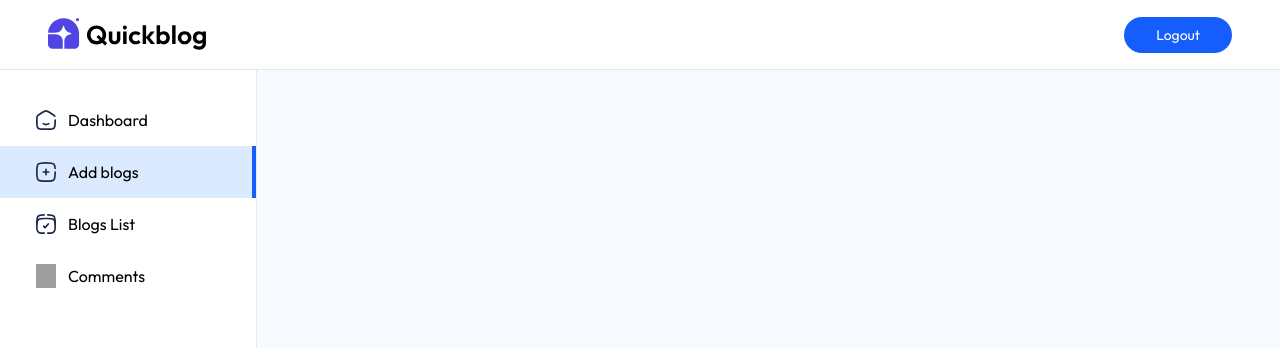
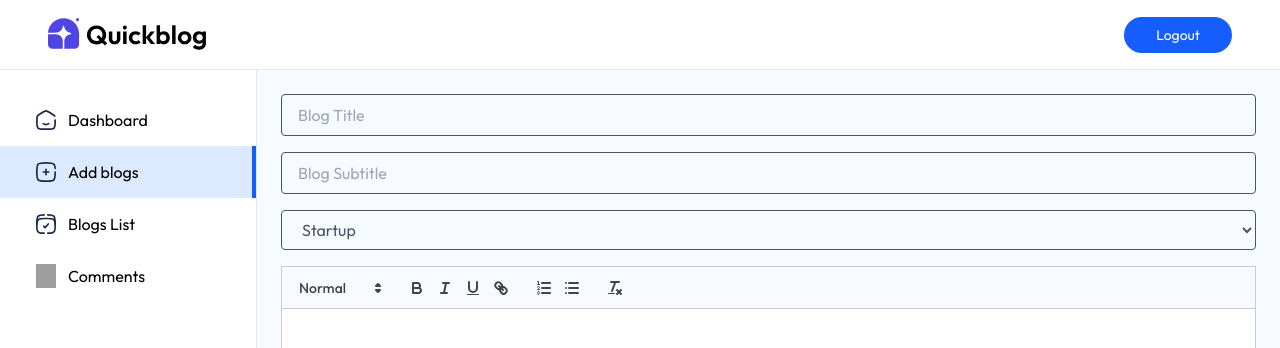
Before and after one commit to Him-anshu-Dev10/Blogapp, a React (Vite) app: page /admin/AddBlogs in a window 1280 px wide. Shown: the top 348 px of the page. Built offline with nearby package versions, Linux system fonts and the light colour scheme; grey boxes are pictures that could not be loaded.

Commit message:
Fix the bug in addBlog.js

```diff
--- a/src/components/pages/admin/AddBlogs.jsx
+++ b/src/components/pages/admin/AddBlogs.jsx
@@ -1,15 +1,15 @@
 import axios from "axios";
 import React, { useEffect, useState, useRef } from "react";
-import { assets, blogCategories } from "../../../assets/assets";
+import { blogCategories } from "../../../assets/assets";
 import Quill from "quill";
 import "quill/dist/quill.snow.css";
 
 const AddBlogs = () => {
-  const [image, setImage] = useState(false);
+  const [image, setImage] = useState(null);
   const [title, setTitle] = useState("");
-  const [subTitle, setsubTitle] = useState("");
+  const [subTitle, setSubTitle] = useState("");
   const [category, setCategory] = useState("Startup");
-  const [ispublished, setIsPublished] = useState(false);
+  const [isPublished, setIsPublished] = useState(false);
 
   const editorRef = useRef(null);
   const quillRef = useRef(null);
@@ -21,7 +21,6 @@ const AddBlogs = () => {
     try {
       const description = quillRef.current.root.innerHTML;
 
-      // 1. formdata banao
       const formData = new FormData();
       formData.append(
         "blog",
@@ -30,12 +29,11 @@ const AddBlogs = () => {
           subTitle,
           description,
           category,
-          isPublished: ispublished,
+          isPublished,
         })
       );
-      formData.append("image", image);
+      if (image) formData.append("image", image);
 
-      // 2. axios request
       const res = await axios.post(
         "http://localhost:5000/api/blogs/add",
         formData,
@@ -63,8 +61,70 @@ const AddBlogs = () => {
   return (
     <form
       onSubmit={onSubmitHandler}
-      className="flex-1 bg-blue-50/50 text-gray-600 h-full overflow-scroll"
-    ></form>
+      className="flex-1 bg-blue-50/50 text-gray-600 h-full overflow-scroll p-6"
+    >
+      {/* Title */}
+      <input
+        type="text"
+        placeholder="Blog Title"
+        value={title}
+        onChange={(e) => setTitle(e.target.value)}
+        className="w-full mb-4 px-4 py-2 border rounded"
+        required
+      />
+
+      {/* Subtitle */}
+      <input
+        type="text"
+        placeholder="Blog Subtitle"
+        value={subTitle}
+        onChange={(e) => setSubTitle(e.target.value)}
+        className="w-full mb-4 px-4 py-2 border rounded"
+        required
+      />
+
+      {/* Category */}
+      <select
+        value={category}
+        onChange={(e) => setCategory(e.target.value)}
+        className="w-full mb-4 px-4 py-2 border rounded"
+      >
+        {blogCategories.map((cat) => (
+          <option key={cat} value={cat}>
+            {cat}
+          </option>
+        ))}
+      </select>
+
+      {/* Quill Editor */}
+      <div ref={editorRef} className="h-40 bg-white mb-4"></div>
+
+      {/* Image Upload */}
+      <input
+        type="file"
+        accept="image/*"
+        onChange={(e) => setImage(e.target.files[0])}
+        className="mb-4"
+      />
+
+      {/* Publish Toggle */}
+      <label className="flex items-center gap-2 mb-4">
+        <input
+          type="checkbox"
+          checked={isPublished}
+          onChange={(e) => setIsPublished(e.target.checked)}
+        />
+        Publish this blog
+      </label>
+
+      {/* Submit */}
+      <button
+        type="submit"
+        className="bg-blue-500 text-white px-6 py-2 rounded hover:bg-blue-600"
+      >
+        Submit Blog
+      </button>
+    </form>
   );
 };
 
```
